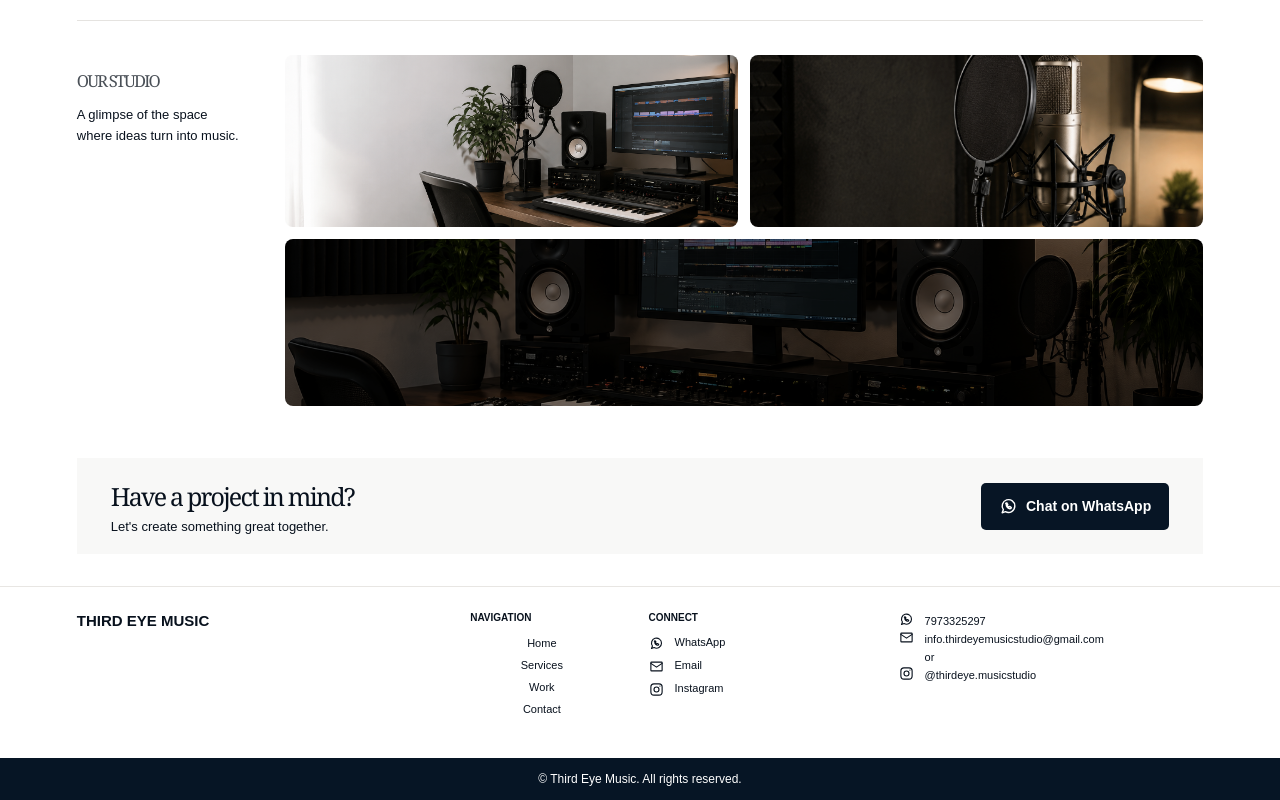
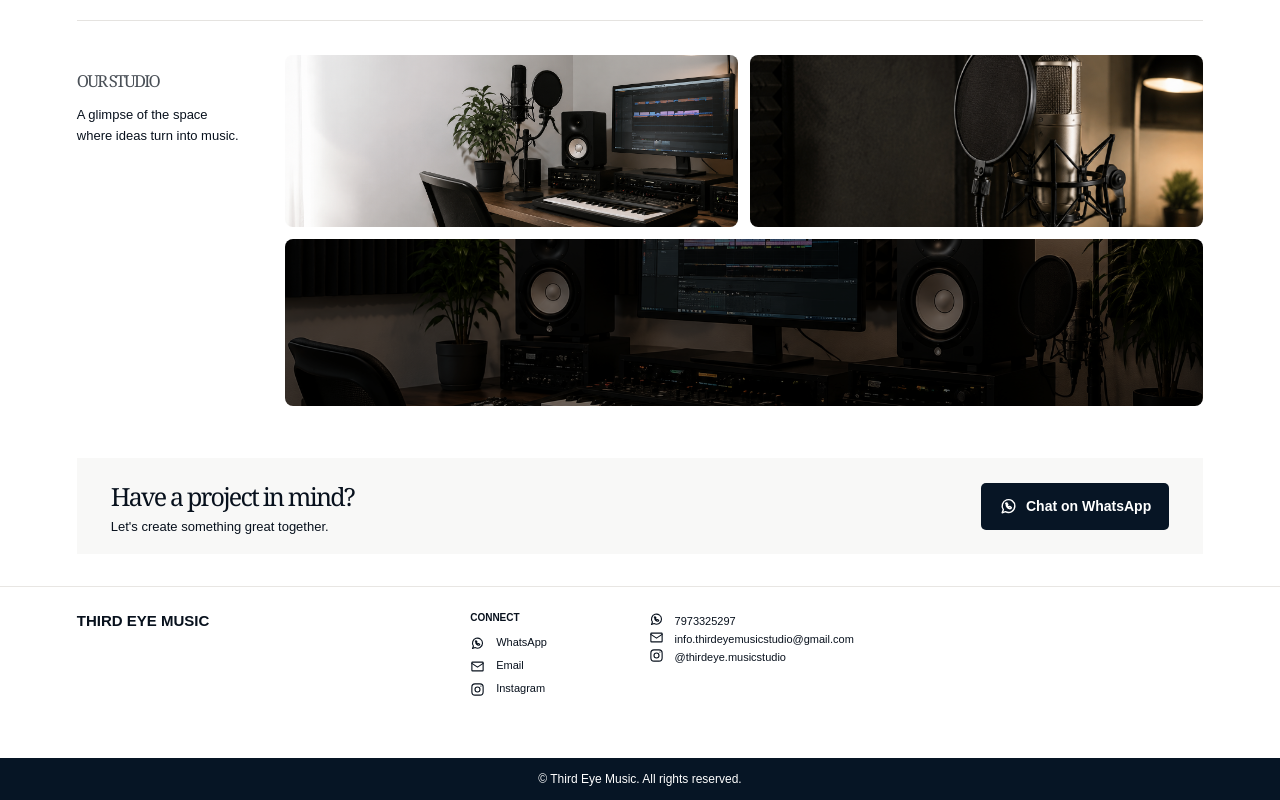
Before and after one commit to NIKHIL7529/music-studio, a Next.js app: page / in a window 1280 px wide. Shown: the part 862-1662 px from the top of the page. Built offline with nearby package versions, Linux system fonts and the light colour scheme.

Commit message:
refactor: remove unused alternateEmail field and clean up contact and footer components

```diff
--- a/app/data.ts
+++ b/app/data.ts
@@ -27,7 +27,6 @@ export type Project = {
 export const contact = {
   phone: "7973325297",
   email: "info.thirdeyemusicstudio@gmail.com",
-  alternateEmail: "",
   instagram: "@thirdeye.musicstudio",
   whatsappUrl: "https://wa.me/917973325297",
   instagramUrl: "https://www.instagram.com/thirdeye.musicstudio",
@@ -83,13 +82,6 @@ export const services: Service[] = [
     description:
       "Turning ideas, rough recordings or melodies into strong demos that clearly present your song.",
   },
-  {
-    number: "08",
-    icon: "keys",
-    title: "Music Programming",
-    description:
-      "MIDI programming, virtual instruments and drum programming to achieve the right sound for your track.",
-  },
 ];
 
 export const projects: Project[] = [
--- a/app/page.tsx
+++ b/app/page.tsx
@@ -289,7 +289,9 @@ function Studio() {
   return (
     <section className="studio">
       <div className="studio-head">
-        <span className="eyebrow"><h1>OUR STUDIO</h1></span>
+        <span className="eyebrow">
+          <h1>OUR STUDIO</h1>
+        </span>
         <p>
           A glimpse of the space
           <br />
@@ -412,10 +414,6 @@ function Contact() {
         <ContactCard icon="mail" title="Email">
           <p>
             {contact.email}
-            <br />
-            or
-            <br />
-            {contact.alternateEmail}
           </p>
         </ContactCard>
         <ContactCard icon="instagram" title="Instagram">
@@ -480,14 +478,6 @@ function Footer({ go }: { go: (x: Page) => void }) {
         <div>
           <h3>THIRD EYE MUSIC</h3>
         </div>
-        <div className="footer-nav">
-          <b>NAVIGATION</b>
-          {(["home", "services", "work", "contact"] as Page[]).map((x) => (
-            <button onClick={() => go(x)} key={x}>
-              {x === "home" ? "Home" : x[0].toUpperCase() + x.slice(1)}
-            </button>
-          ))}
-        </div>
         <div className="footer-connect">
           <b>CONNECT</b>
           <a href={contact.whatsappUrl}>
@@ -512,9 +502,6 @@ function Footer({ go }: { go: (x: Page) => void }) {
             <Icon name="mail" />
             {contact.email}
             <br />
-            or
-            <br />
-            {contact.alternateEmail}
           </p>
           <p>
             <Icon name="instagram" />
@@ -559,24 +546,6 @@ function MobileMenu({
           ))}
         </div>
         <WhatsAppButton />
-        <div className="drawer-contact">
-          <span className="eyebrow">CONNECT</span>
-          <p>
-            <Icon name="whatsapp" /> {contact.phone}
-          </p>
-          <p>
-            <Icon name="mail" /> {contact.email}
-            <br />
-            <span>
-              or
-              <br />
-              {contact.alternateEmail}
-            </span>
-          </p>
-          <p>
-            <Icon name="instagram" /> {contact.instagram}
-          </p>
-        </div>
         <div className="drawer-bottom">
           © Third Eye Music. All rights reserved.
         </div>
```
